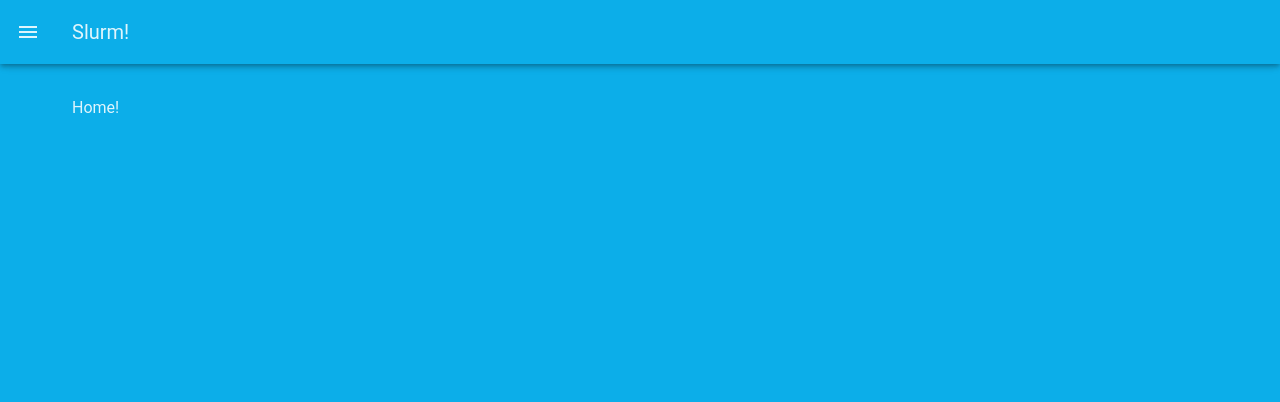
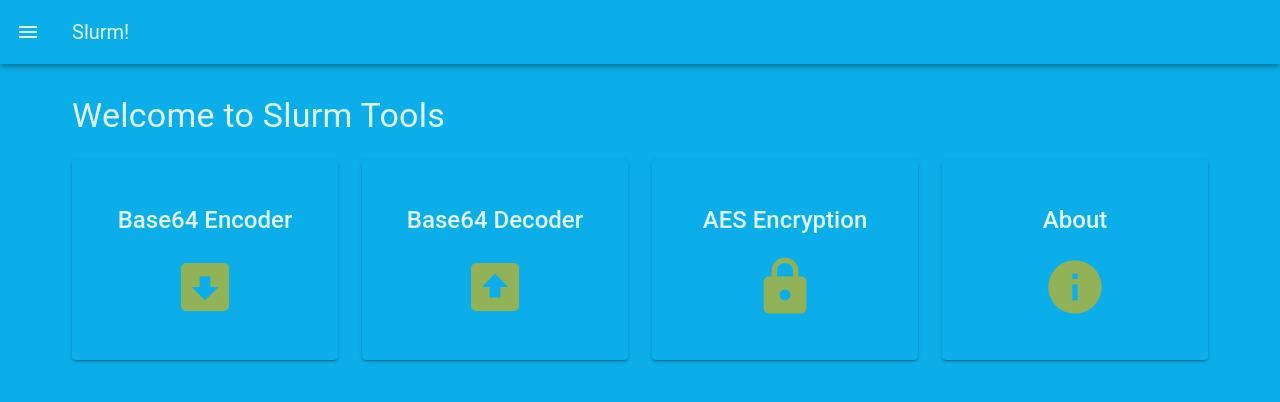
Before and after one commit to mmascherpa/gears.slurm.it, a Vue app: page /aesenc in a window 1280 px wide. Shown: the top 402 px of the page. Built offline with nearby package versions, Linux system fonts and the light colour scheme.

Commit message:
Update Home.vue
Developed look and feel of home page

```diff
--- a/src/Home.vue
+++ b/src/Home.vue
@@ -1,5 +1,86 @@
 <template>
     <v-container>
-    <p>Home!</p>
+        <h1 class="text-h4 mb-6">Welcome to Slurm Tools</h1>
+
+        <v-row>
+            <v-col cols="12" sm="6" md="4" lg="3" v-for="(item, index) in menuItems" :key="index">
+                <v-card
+                    class="mx-auto"
+                    height="200"
+                    @click="navigateTo(item.route)"
+                    :to="item.route"
+                    hover
+                    elevation="2"
+                    variant="outlined"
+                >
+                    <v-card-item>
+                        <v-card-title class="text-center text-h5 mb-4">
+                            {{ item.title }}
+                        </v-card-title>
+                        <div class="d-flex justify-center">
+                            <v-icon
+                                :icon="item.icon"
+                                size="64"
+                                color="primary"
+                            ></v-icon>
+                        </div>
+                    </v-card-item>
+                </v-card>
+            </v-col>
+        </v-row>
     </v-container>
 </template>
+
+<script>
+export default {
+    data() {
+        return {
+            menuItems: [
+                {
+                    title: 'Base64 Encoder',
+                    icon: 'mdi-arrow-down-bold-box',
+                    route: '/base64enc'
+                },
+                {
+                    title: 'Base64 Decoder',
+                    icon: 'mdi-arrow-up-bold-box',
+                    route: '/base64dec'
+                },
+                {
+                    title: 'AES Encryption',
+                    icon: 'mdi-lock',
+                    route: '/aesenc'
+                },
+                {
+                    title: 'About',
+                    icon: 'mdi-information',
+                    route: '/about'
+                }
+            ]
+        }
+    }
+}
+</script>
+
+<style scoped>
+.v-card {
+    cursor: pointer;
+    transition: all 0.2s;
+    border: 1px solid var(--v-border-color);
+    background-color: var(--v-surface-variant);
+}
+
+.v-card:hover {
+    transform: translateY(-5px);
+    border-color: var(--v-primary-base);
+    background-color: var(--v-surface);
+    box-shadow: 0 4px 8px rgba(0, 0, 0, 0.1);
+}
+
+.v-card-item {
+    height: 100%;
+    display: flex;
+    flex-direction: column;
+    justify-content: center;
+}
+</style>
```
